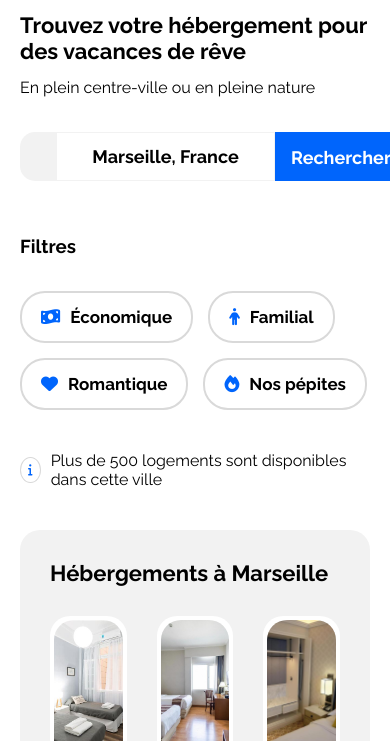
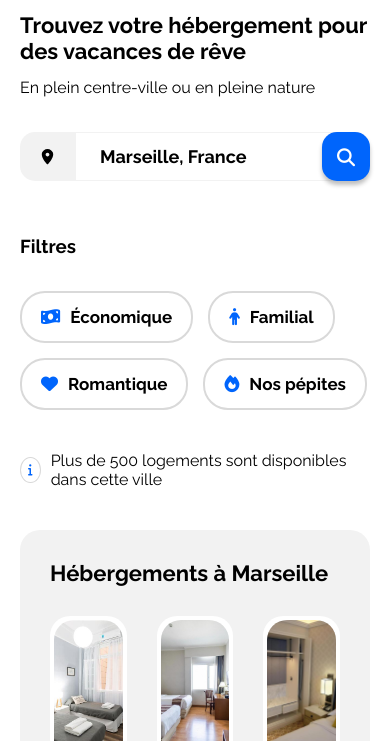
Before and after one commit to AntoinePrllr/OpenClassrooms, a plain HTML site: page projet-3/booki-starter-code-master/index.html in a window 390 px wide. Shown: the part 103-844 px from the top of the page. Drawn offline with Linux system fonts and the light colour scheme.

Commit message:
barre de recherche ok

```diff
--- a/projet-3/booki-starter-code-master/css/style.css
+++ b/projet-3/booki-starter-code-master/css/style.css
@@ -318,7 +318,7 @@ h1 {
     font-weight: 700;
 }
 
-.filtres :hover {
+.filtre:hover {
     background-color: rgba(222, 235, 255, 1);
 }
 
@@ -352,6 +352,10 @@ h1 {
     border: none;
     padding: 15px 16px;
     cursor: pointer;
+}
+
+.barre-de-recherche button i {
+    display: none;
 }
 
 /* Enlever le gras du h3 */
@@ -531,4 +535,34 @@ header {
         width: 100%;
     }
 
+    .barre-de-recherche {
+        width: 100%;
+    }
+
+    .barre-de-recherche input {
+        flex: 1;
+        min-width: 0;
+        border-right: none;
+        text-align: left;
+        padding-left: 24px;
+    }
+
+    .barre-de-recherche button {
+        border-radius: 15px;
+        padding: 15px;
+        margin-left: -15px;
+        box-shadow: 0px 4px 4px 0px #00000040;
+        position: relative;
+        z-index: 2;
+    }
+
+    .barre-de-recherche .btn-text {
+        display: none;
+    }
+
+    .barre-de-recherche button i {
+        display: block;
+        color: white;
+    }
+
 }
--- a/projet-3/booki-starter-code-master/index.html
+++ b/projet-3/booki-starter-code-master/index.html
@@ -40,7 +40,10 @@
                         d="M128 252.6C128 148.4 214 64 320 64C426 64 512 148.4 512 252.6C512 371.9 391.8 514.9 341.6 569.4C329.8 582.2 310.1 582.2 298.3 569.4C248.1 514.9 127.9 371.9 127.9 252.6zM320 320C355.3 320 384 291.3 384 256C384 220.7 355.3 192 320 192C284.7 192 256 220.7 256 256C256 291.3 284.7 320 320 320z" />
                 </svg>
                 <input type="text" value="Marseille, France">
-                <button type="submit">Rechercher</button>
+                <button type="submit">
+                    <span class="btn-text">Rechercher</span>
+                    <i class="fa-solid fa-magnifying-glass"></i>
+                </button>
             </form>
 
             <section class="filtres">
```
